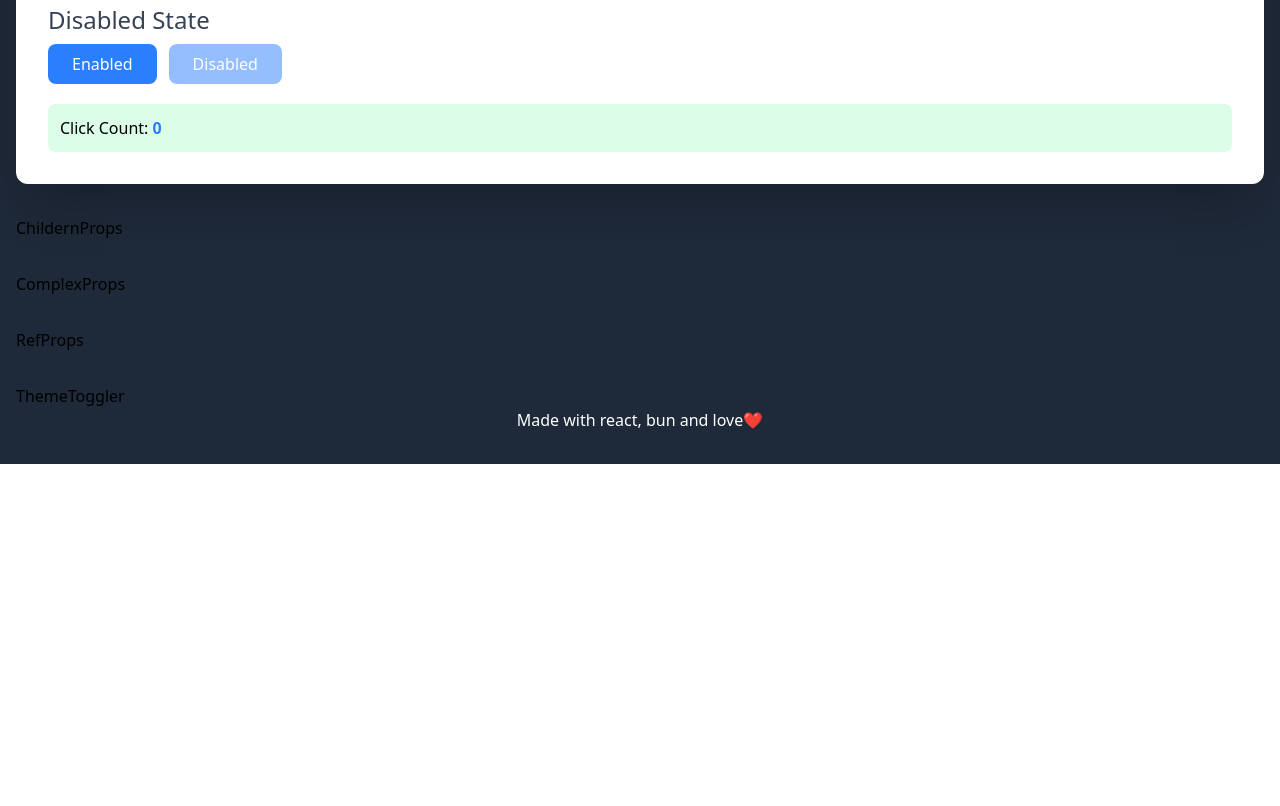
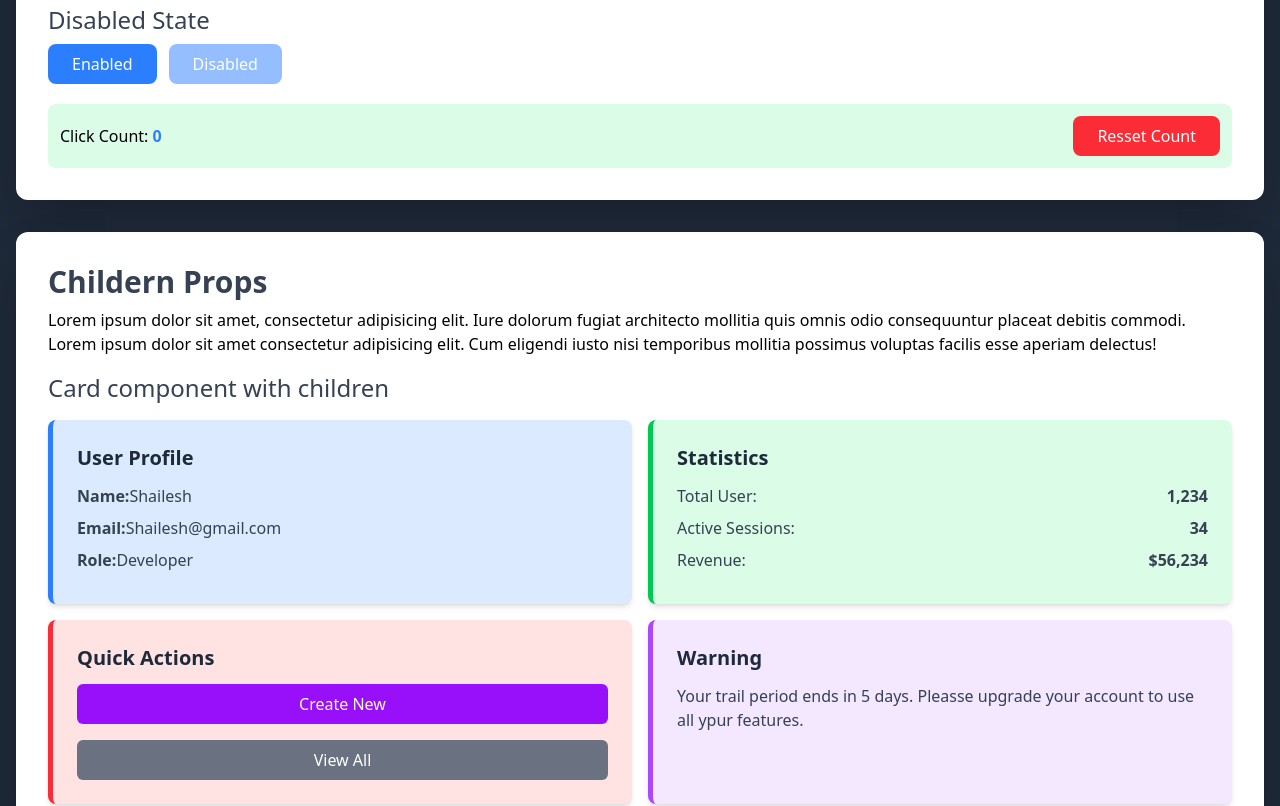
Before and after one commit to shailesh-00git/react-2026, a React (Vite) app in the folder 09-advance-prop-and-comp/: page / in a window 1280 px wide. Shown: the part 620-1426 px from the top of the page. Before the commit the page ends 1084 px from the top, so only its background shows below. Built offline with nearby package versions, Linux system fonts and the light colour scheme.

Commit message:
completed childern props

```diff
--- a/09-advance-prop-and-comp/src/components/BasicProps.jsx
+++ b/09-advance-prop-and-comp/src/components/BasicProps.jsx
@@ -110,11 +110,16 @@
           />
         </div>
       </div>
-      <div className="space-y-4 rounded-lg bg-green-100 p-3">
-        <p>
+      <div className="space-y-4 rounded-lg bg-green-100 p-3 flex justify-between align-center">
+        <p className="my-auto">
           Click Count:{" "}
           <span className="text-blue-500 font-bold">{clickCount}</span>
         </p>
+        <Button
+          text="Resset Count"
+          color="danger"
+          onClick={() => setClickCount(0)}
+        />
       </div>
     </section>
   );
--- a/09-advance-prop-and-comp/src/components/ChildernProps.jsx
+++ b/09-advance-prop-and-comp/src/components/ChildernProps.jsx
@@ -1,7 +1,93 @@
-import React from "react";
+function Cards({ children, title, color = "blue" }) {
+  const colorClasses = {
+    blue: "border-blue-500 bg-blue-100",
+    green: "border-green-500 bg-green-100",
+    red: "border-red-500 bg-red-100",
+    purple: "border-purple-500 bg-purple-100",
+  };
+  return (
+    <div
+      className={`border-l-5 p-6 rounded-lg shadow-md  ${colorClasses[color]}`}
+    >
+      {title && (
+        <h3 className="text-xl font-bold mb-3 text-gray-800">{title}</h3>
+      )}
+      <div className="text-gray-700">{children}</div>
+    </div>
+  );
+}
 
+function Container({ children, layout = "verticle" }) {
+  const layoutClasses = {
+    vertical: "flex flex-col space-y-4",
+    horizontal: " flex flex-row flex-wrap gap-4",
+    grid: "grid grid-cols-1 md:grid-cols-2 gap-4",
+  };
+  return <div className={`${layoutClasses[layout]}`}>{children}</div>;
+}
 function ChildernProps() {
-  return <div>ChildernProps</div>;
+  return (
+    <section className="p-8 bg-white rounded-xl shadow-2xl">
+      <h3 className={` text-3xl font-bold text-gray-700`}>Childern Props</h3>
+      <p className={`mt-2`}>
+        Lorem ipsum dolor sit amet, consectetur adipisicing elit. Iure dolorum
+        fugiat architecto mollitia quis omnis odio consequuntur placeat debitis
+        commodi. Lorem ipsum dolor sit amet consectetur adipisicing elit. Cum
+        eligendi iusto nisi temporibus mollitia possimus voluptas facilis esse
+        aperiam delectus!
+      </p>
+      <div className="space-y-6">
+        <div>
+          <h3 className="font-medium my-4 text-gray-700 text-2xl ">
+            Card component with children
+          </h3>
+          <Container layout="grid">
+            <Cards title="User Profile" color="blue">
+              <p className="mb-2">
+                <strong>Name:</strong>Shailesh
+              </p>
+              <p className="mb-2">
+                <strong>Email:</strong>Shailesh@gmail.com
+              </p>
+              <p className="mb-2">
+                <strong>Role:</strong>Developer
+              </p>
+            </Cards>
+            <Cards title="Statistics" color="green">
+              <p className="mb-2 flex justify-between">
+                <span>Total User:</span>
+                <strong>1,234</strong>
+              </p>
+              <p className="mb-2 flex justify-between">
+                <span>Active Sessions:</span>
+                <strong>34</strong>
+              </p>
+              <p className="mb-2 flex justify-between">
+                <span>Revenue:</span>
+                <strong>$56,234</strong>
+              </p>
+            </Cards>
+            <Cards title="Quick Actions" color="red">
+              <div className=" flex gap-4 flex-col">
+                <button className="py-2 bg-purple-600 text-amber-50 font-medium rounded-md">
+                  Create New
+                </button>
+                <button className="py-2 bg-gray-500  text-white font-medium rounded-md ">
+                  View All
+                </button>
+              </div>
+            </Cards>
+            <Cards title="Warning" color="purple">
+              <p className="mb-2">
+                Your trail period ends in 5 days. Pleasse upgrade your account
+                to use all ypur features.
+              </p>
+            </Cards>
+          </Container>
+        </div>
+      </div>
+    </section>
+  );
 }
 
 export default ChildernProps;
```
